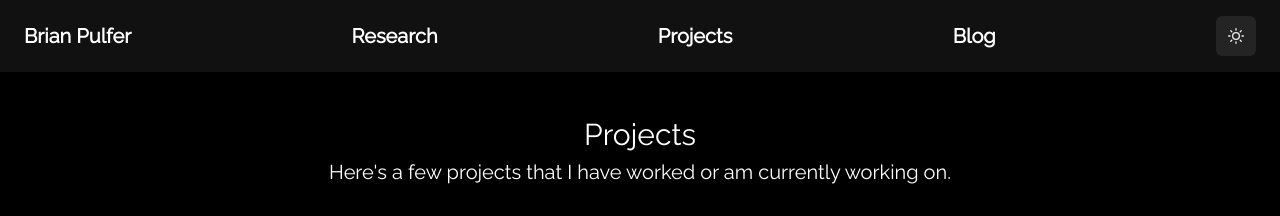
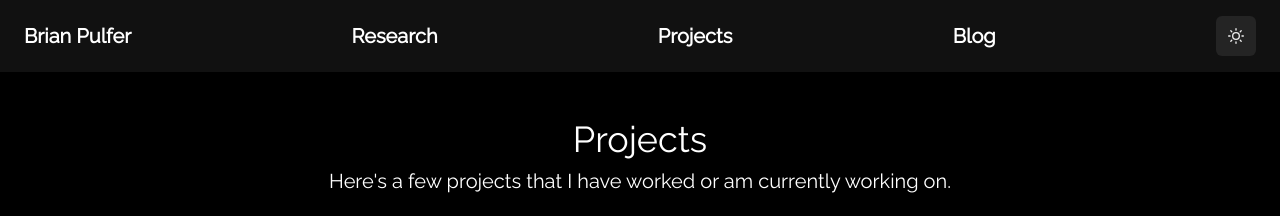
Before and after one commit to BrianPulfer/website, a Next.js app: page /projects in a window 1280 px wide. Shown: the top 216 px of the page. Built offline with nearby package versions, Linux system fonts and the light colour scheme.

Commit message:
Centering blog titles.

```diff
--- a/src/pages/blog/ddpm/index.tsx
+++ b/src/pages/blog/ddpm/index.tsx
@@ -6,7 +6,7 @@ import CodeBlock from "@/components/Blog/CodeBlock";
 export default function DDPM() {
   return (
     <>
-      <Text fontSize={"5xl"}>
+      <Text fontSize={"5xl"} textAlign={"center"}>
         Generating images with DDPMs: A PyTorch Implementation
       </Text>
       <Center>
--- a/src/pages/blog/ppo/index.tsx
+++ b/src/pages/blog/ppo/index.tsx
@@ -7,7 +7,7 @@ import { Center, Code, Image, Link, Text } from "@chakra-ui/react"
 export default function PPO(){
     return (
         <>
-            <Text fontSize={"5xl"}>PPO — Intuitive guide to state-of-the-art Reinforcement Learning</Text>
+            <Text fontSize={"5xl"} textAlign={"center"}>PPO — Intuitive guide to state-of-the-art Reinforcement Learning</Text>
             <Center>
                 <Link target="_blank" href="https://colab.research.google.com/drive/1u7YTohPaQFJPud8289pV6H65f9ZqSKWp?usp=sharing">
                     <Image src="https://colab.research.google.com/assets/colab-badge.svg" alt="Open In Colab"/>
--- a/src/pages/blog/vit/index.tsx
+++ b/src/pages/blog/vit/index.tsx
@@ -6,7 +6,7 @@ import { Center, Code, Image, Link, Text} from "@chakra-ui/react"
 export default function ViT(){
     return (
         <>
-            <Text fontSize={"5xl"}>Vision Transformers from Scratch (PyTorch): A step-by-step guide</Text>
+            <Text fontSize={"5xl"} textAlign={"center"}>Vision Transformers from Scratch (PyTorch): A step-by-step guide</Text>
 
 
 
--- a/src/pages/projects/index.tsx
+++ b/src/pages/projects/index.tsx
@@ -5,7 +5,7 @@ import { AspectRatio, Center, Image, Link, Stack, StackItem, Text } from "@chakr
 export default function Projects() {
   return (
     <>
-      <Text fontSize={"3xl"}>Projects</Text>
+      <Text fontSize={"4xl"} textAlign={"center"}>Projects</Text>
       <Text fontSize={"xl"}>
         {"Here's"} a few projects that I have worked or am currently working on.
       </Text>
```
